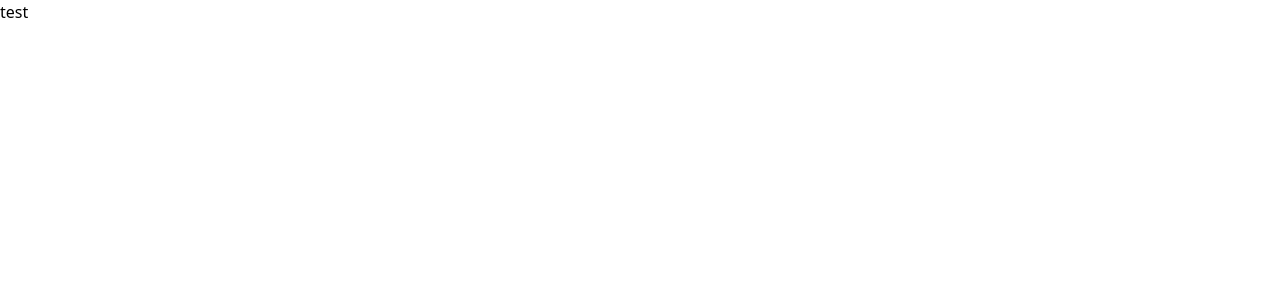
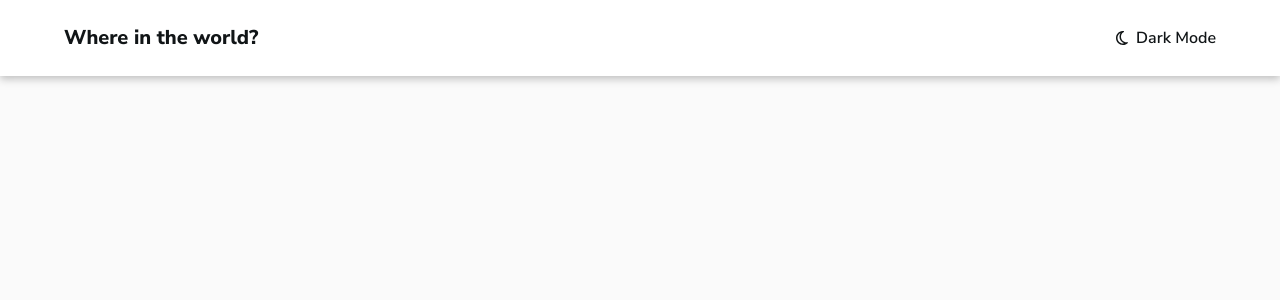
Before and after one commit to MobbySchiller/rest-countries-api, a React (Vite) app: page / in a window 1280 px wide. Shown: the top 300 px of the page. Built offline with nearby package versions, Linux system fonts and the light colour scheme.

Commit message:
add header

```diff
--- a/package.json
+++ b/package.json
@@ -9,6 +9,10 @@
     "preview": "vite preview"
   },
   "dependencies": {
+    "@fortawesome/fontawesome-svg-core": "^6.2.1",
+    "@fortawesome/free-regular-svg-icons": "^6.2.1",
+    "@fortawesome/free-solid-svg-icons": "^6.2.1",
+    "@fortawesome/react-fontawesome": "^0.2.0",
     "react": "^18.2.0",
     "react-dom": "^18.2.0"
   },
--- a/src/App.tsx
+++ b/src/App.tsx
@@ -1,6 +1,11 @@
-const App = () => {
+import { FC } from 'react'
+import Header from './components/Header'
+
+const App: FC = () => {
   return (
-    <div>test</div>
+    <div className='w-full min-h-screen bg-light-background dark:bg-dark-background font-nunito'>
+      <Header />
+    </div>
   )
 }
 
--- /dev/null
+++ b/src/components/Header.tsx
@@ -0,0 +1,37 @@
+import { FC, useState } from 'react'
+import { FontAwesomeIcon } from '@fortawesome/react-fontawesome'
+import { faMoon as lightMoon } from '@fortawesome/free-regular-svg-icons'
+import { faMoon as darkMoon } from '@fortawesome/free-solid-svg-icons'
+
+const Header: FC = () => {
+    const [isLightMode, setIsLightMode] = useState<boolean>(true)
+
+    const handleDisplayMode = () => {
+        const dom = document.querySelector('html')
+        dom?.classList.toggle('dark')
+        setIsLightMode(!isLightMode)
+    }
+
+    return (
+        <header
+            className='w-full px-2 py-6 bg-light-elements dark:bg-dark-elements'
+            style={{ boxShadow: 'rgba(0, 0, 0, 0.24) 0px 3px 8px' }}>
+            <div className='max-w-6xl mx-auto flex justify-between text-light-text dark:text-dark-text'>
+                <h1
+                    className='md:text-xl font-extrabold'>
+                    Where in the world?
+                </h1>
+                <button
+                    className='font-semibold flex items-center'
+                    onClick={handleDisplayMode}>
+                    <FontAwesomeIcon
+                        className='pr-1 md:pr-2'
+                        icon={isLightMode ? lightMoon : darkMoon} />
+                    Dark Mode
+                </button>
+            </div>
+        </header >
+    )
+}
+
+export default Header
```
Also changed, not shown: 1 other file (tests, documents, lock files or other folders).
